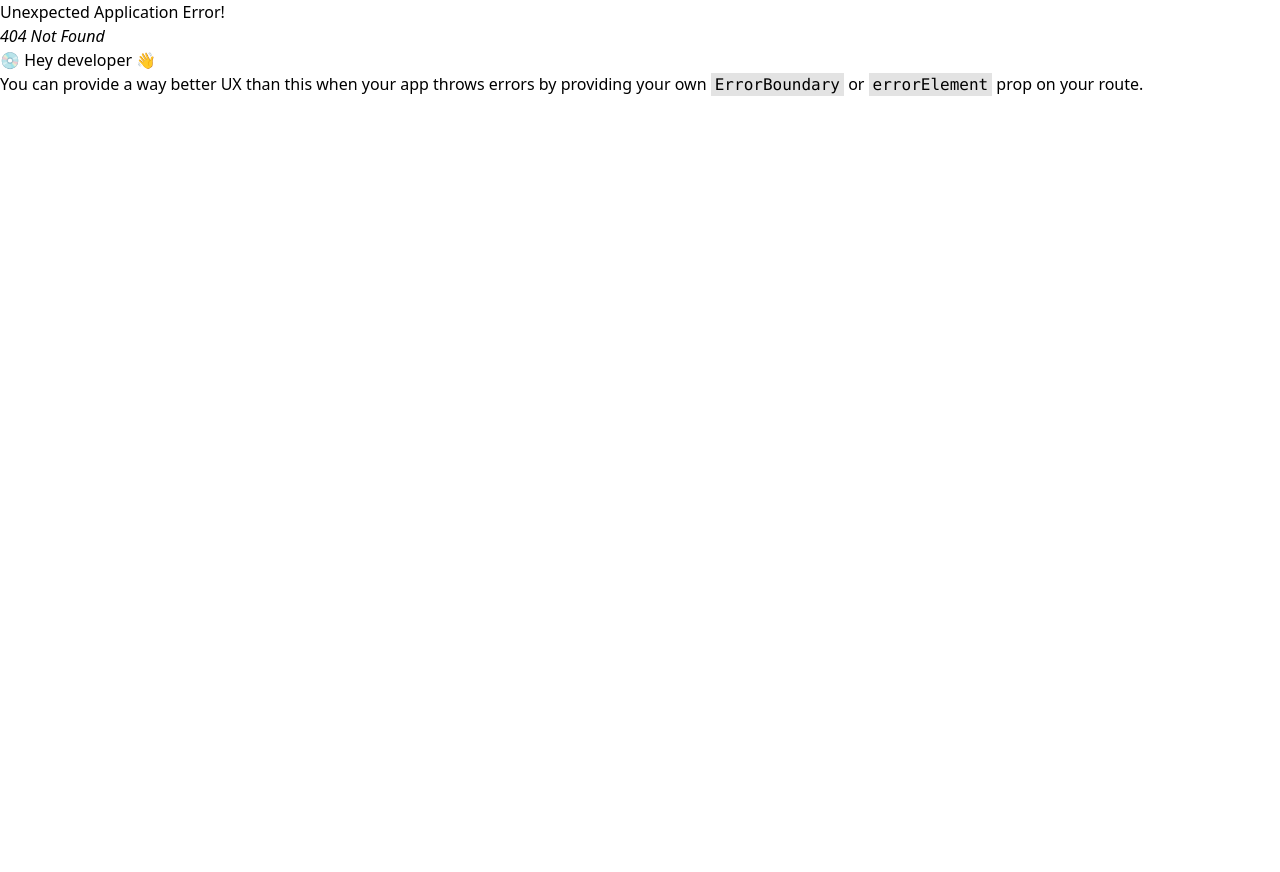
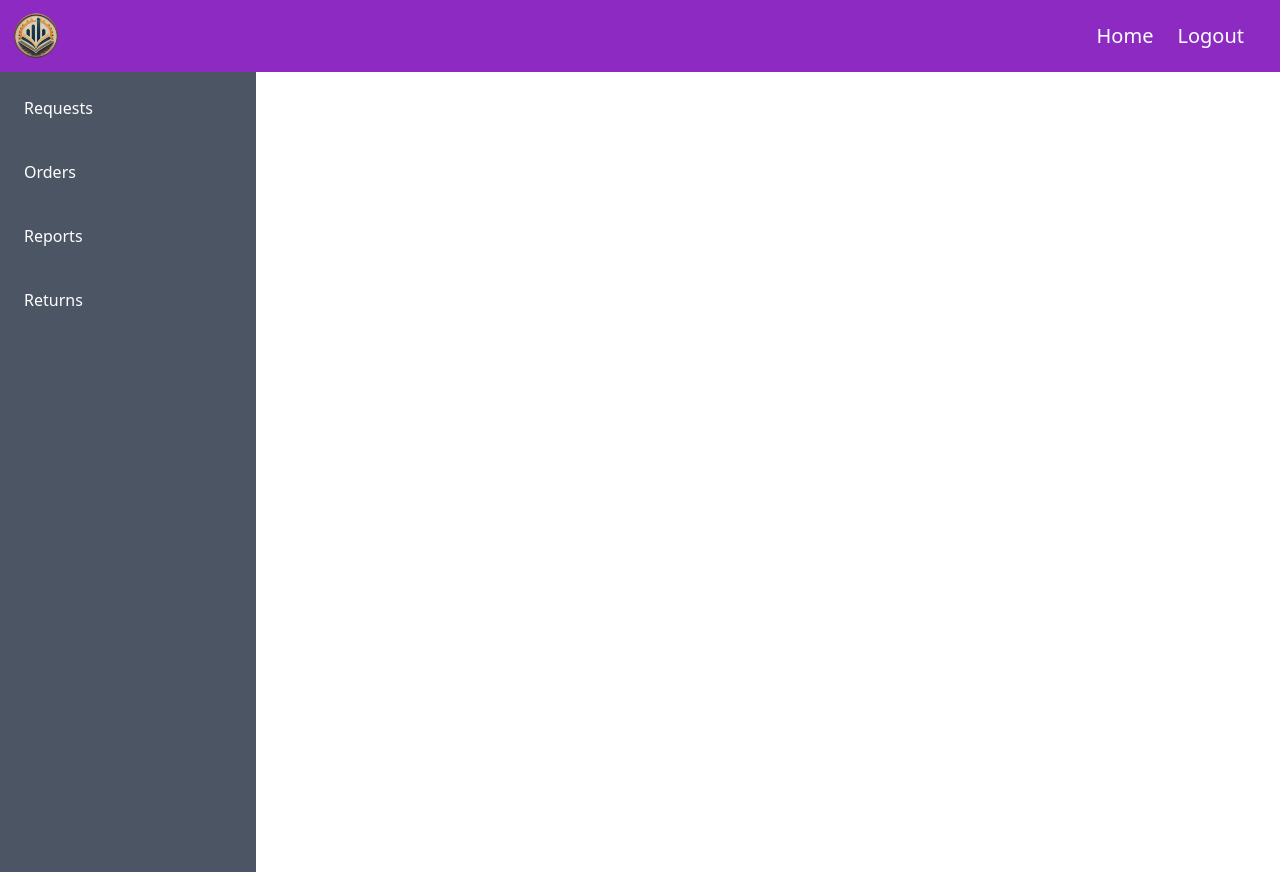
Before and after one commit to sathwikavontela/Stock-Inventory, a React (Create React App) app in the folder frontend/: page /user-Home in a window 1280 px wide. Before the commit this address had no page. Before the commit the page ends 800 px from the top, so only its background shows below. Built offline with nearby package versions, Linux system fonts and the light colour scheme.

Commit message:
Added user Home page

```diff
--- a/frontend/src/App.js
+++ b/frontend/src/App.js
@@ -1,6 +1,7 @@
 import { Outlet } from 'react-router-dom'
 import { createBrowserRouter, RouterProvider } from 'react-router-dom'
 import Home from './Components/Home/Home'
+import UserHome from './Components/User/UserHome'
 const Applayout = () => {
   return (
     <div>
@@ -17,6 +18,10 @@ const appRouter = createBrowserRouter([
         path: '/',
         element: <Home />,
       },
+      {
+        path: '/user-Home',
+        element: <UserHome />,
+      },
     ],
   },
 ])
--- a/frontend/src/Components/Home/Header.js
+++ b/frontend/src/Components/User/UserHeader.js
@@ -1,27 +1,22 @@
 import React from 'react'
 import { Link } from 'react-router-dom'
 import Stocklogo from '../utils/Stocklogo.png'
-
-const Header = () => {
+const UserHeader = () => {
   return (
-    <div className="bg-[#b14ae8] p-1">
+    <div className="bg-[#8d2ac2] p-1 ">
       <div className="flex justify-between items-center">
         <img
           src={Stocklogo}
-          alt="stock-inventory-main-logo"
-          className="NavLogo w-20 h-20"
+          alt="user-navbar-logo"
+          className="NavLogo w-16 h-16"
         />
         <ul className="flex space-x-6 text-white px-8">
-          <Link to="/">
+          <Link to="/user-Home">
             <li className="text-xl">Home</li>
           </Link>
 
-          <Link to="/about-us">
-            <li className="text-xl">About Us</li>
-          </Link>
-
-          <Link to="/login">
-            <li className="text-xl">Login</li>
+          <Link to="/logout">
+            <li className="text-xl">Logout</li>
           </Link>
         </ul>
       </div>
@@ -29,4 +24,4 @@ const Header = () => {
   )
 }
 
-export default Header
+export default UserHeader
--- /dev/null
+++ b/frontend/src/Components/User/UserHome.js
@@ -0,0 +1,16 @@
+import React from 'react'
+import UserHeader from './UserHeader'
+import UserSidebar from './UserSidebar'
+
+const UserHome = () => {
+  return (
+    <div>
+      <UserHeader />
+      <div>
+        <UserSidebar />
+      </div>
+    </div>
+  )
+}
+
+export default UserHome
--- /dev/null
+++ b/frontend/src/Components/User/UserSidebar.js
@@ -0,0 +1,25 @@
+import React from 'react'
+import { Link } from 'react-router-dom'
+
+const UserSidebar = () => {
+  return (
+    <div className="bg-gray-600 h-screen p-4 text-white w-64">
+      <ul className="space-y-6">
+        <li className="hover:bg-gray-700 p-2 rounded">
+          <Link to="/requests">Requests</Link>
+        </li>
+        <li className="hover:bg-gray-700 p-2 rounded">
+          <Link to="/orders">Orders</Link>
+        </li>
+        <li className="hover:bg-gray-700 p-2 rounded">
+          <Link to="/reports">Reports</Link>
+        </li>
+        <li className="hover:bg-gray-700 p-2 rounded">
+          <Link to="/returns">Returns</Link>
+        </li>
+      </ul>
+    </div>
+  )
+}
+
+export default UserSidebar
```
